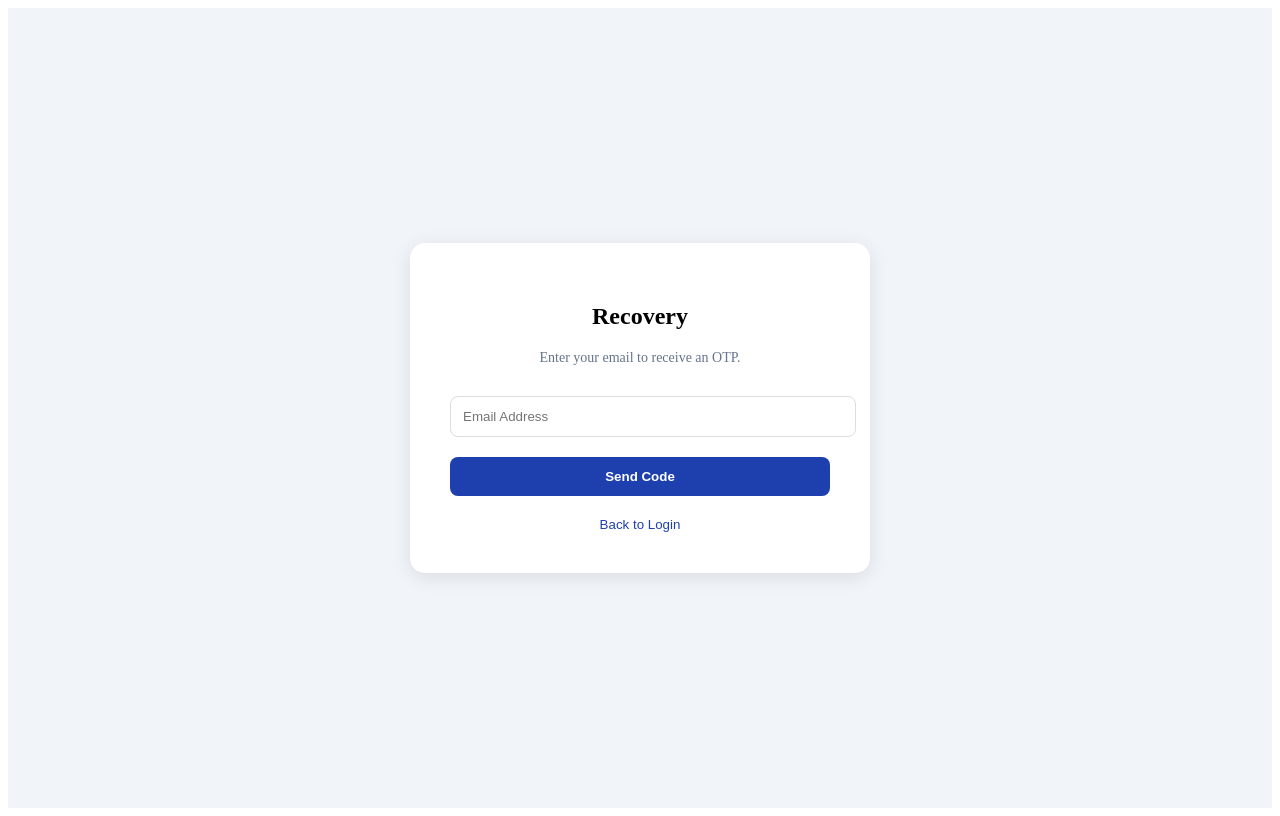
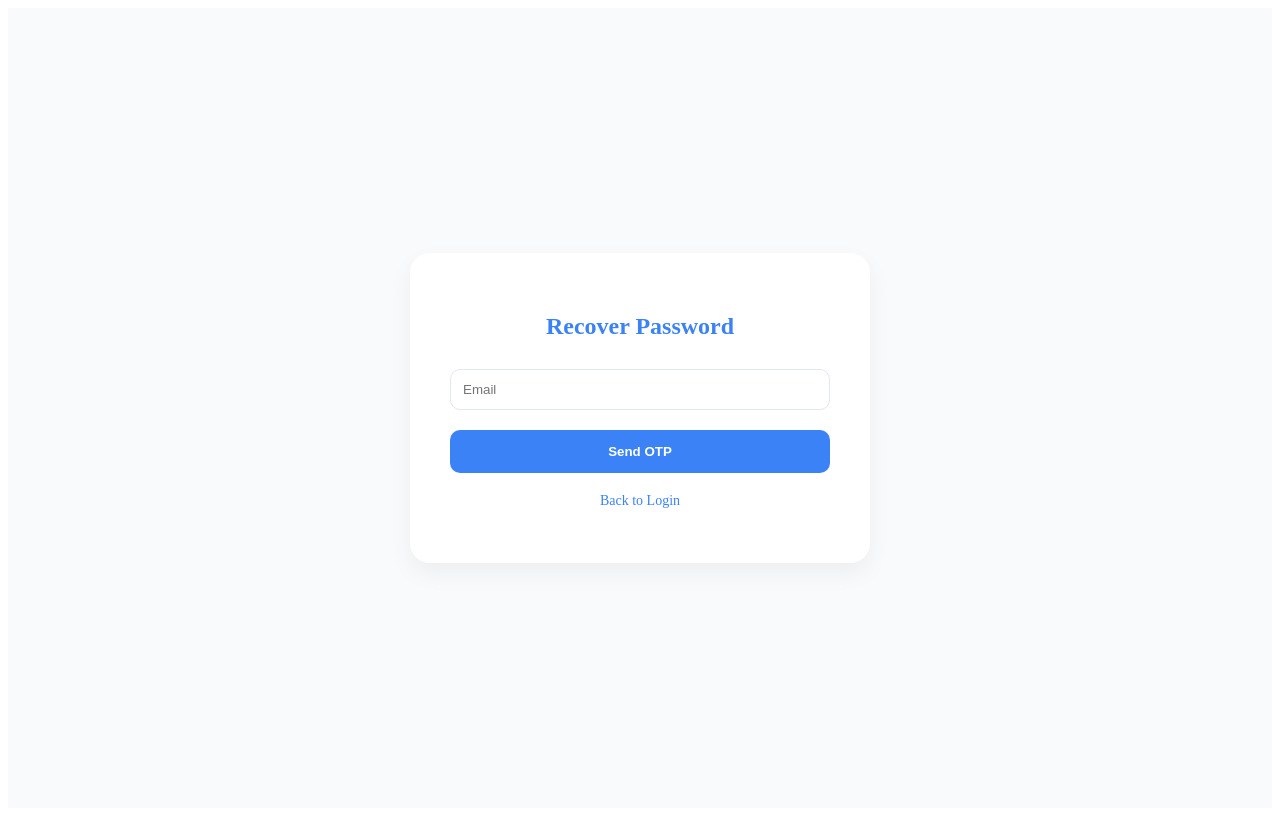
Before and after one commit to Suneetha125/Cloudly-Drive, a React (Create React App) app in the folder client/: page /forgot-password in a window 1280 px wide. Built offline with nearby package versions, Linux system fonts and the light colour scheme.

Commit message:
Forgot password working

```diff
--- a/client/src/ForgotPassword.js
+++ b/client/src/ForgotPassword.js
@@ -1,4 +1,3 @@
-//
 import React, { useState } from 'react';
 import axios from 'axios';
 import { useNavigate } from 'react-router-dom';
@@ -6,7 +5,7 @@ import { useNavigate } from 'react-router-dom';
 const API = "https://cloudly-dj52.onrender.com/api";
 
 const ForgotPassword = () => {
-    const [step, setStep] = useState(1); // 1 = Email, 2 = OTP/NewPass
+    const [step, setStep] = useState(1);
     const [email, setEmail] = useState('');
     const [otp, setOtp] = useState('');
     const [newPassword, setNewPassword] = useState('');
@@ -18,10 +17,10 @@ const ForgotPassword = () => {
         setLoading(true);
         try {
             await axios.post(`${API}/auth/forgot-password`, { email });
-            alert("Success! Check your email for the 6-digit code.");
+            alert("Success! Check your email for the code.");
             setStep(2);
         } catch (err) {
-            alert(err.response?.data?.error || "Error sending OTP");
+            alert(err.response?.data?.error || "User not found");
         } finally { setLoading(false); }
     };
 
@@ -30,44 +29,40 @@ const ForgotPassword = () => {
         setLoading(true);
         try {
             await axios.post(`${API}/auth/reset-password`, { email, otp, newPassword });
-            alert("Password changed! Please login now.");
+            alert("Password updated! Please login.");
             navigate('/');
         } catch (err) {
-            alert(err.response?.data?.error || "Invalid OTP");
+            alert(err.response?.data?.error || "Invalid code");
         } finally { setLoading(false); }
-    };
-
-    const styles = {
-        page: { display: 'flex', justifyContent: 'center', alignItems: 'center', height: '100vh', background: '#f1f5f9' },
-        card: { background: '#fff', padding: '40px', borderRadius: '15px', boxShadow: '0 4px 20px rgba(0,0,0,0.1)', width: '380px', textAlign: 'center' },
-        input: { width: '100%', padding: '12px', margin: '10px 0', borderRadius: '8px', border: '1px solid #ddd', outline: 'none' },
-        btn: { width: '100%', padding: '12px', background: '#1e40af', color: '#fff', border: 'none', borderRadius: '8px', cursor: 'pointer', fontWeight: 'bold', marginTop: '10px' }
     };
 
     return (
         <div style={styles.page}>
             <div style={styles.card}>
-                <h2>{step === 1 ? "Recovery" : "New Password"}</h2>
-                <p style={{fontSize: '14px', color: '#64748b', marginBottom: '20px'}}>
-                    {step === 1 ? "Enter your email to receive an OTP." : "Enter the OTP from your email and your new password."}
-                </p>
-
+                <h2 style={{color:'#3b82f6'}}>{step === 1 ? "Recover Password" : "Reset Password"}</h2>
                 {step === 1 ? (
                     <form onSubmit={handleSendOTP}>
-                        <input type="email" placeholder="Email Address" style={styles.input} required onChange={e => setEmail(e.target.value)} />
-                        <button type="submit" style={styles.btn} disabled={loading}>{loading ? "Sending..." : "Send Code"}</button>
+                        <input type="email" placeholder="Email" style={styles.input} required onChange={e => setEmail(e.target.value)} />
+                        <button type="submit" style={styles.btn} disabled={loading}>{loading ? "Sending..." : "Send OTP"}</button>
                     </form>
                 ) : (
                     <form onSubmit={handleReset}>
                         <input type="text" placeholder="6-Digit OTP" style={styles.input} required onChange={e => setOtp(e.target.value)} />
                         <input type="password" placeholder="New Password" style={styles.input} required onChange={e => setNewPassword(e.target.value)} />
-                        <button type="submit" style={styles.btn} disabled={loading}>{loading ? "Updating..." : "Reset Password"}</button>
+                        <button type="submit" style={styles.btn} disabled={loading}>{loading ? "Updating..." : "Update Password"}</button>
                     </form>
                 )}
-                <button onClick={() => navigate('/')} style={{marginTop: '20px', background: 'none', border: 'none', color: '#1e40af', cursor: 'pointer'}}>Back to Login</button>
+                <p onClick={() => navigate('/')} style={{marginTop:20, color:'#3b82f6', cursor:'pointer', fontSize:14}}>Back to Login</p>
             </div>
         </div>
     );
 };
 
+const styles = {
+    page: { display: 'flex', justifyContent: 'center', alignItems: 'center', height: '100vh', background: '#f8fafc' },
+    card: { background: '#fff', padding: 40, borderRadius: 20, boxShadow: '0 10px 25px rgba(0,0,0,0.05)', width: 380, textAlign: 'center' },
+    input: { width: '100%', padding: 12, margin: '10px 0', borderRadius: 10, border: '1px solid #e2e8f0', outline: 'none', boxSizing:'border-box' },
+    btn: { width: '100%', padding: 14, background: '#3b82f6', color: '#fff', border: 'none', borderRadius: 10, cursor: 'pointer', fontWeight: 'bold', marginTop: 10 }
+};
+
 export default ForgotPassword;
```
Also changed, not shown: 1 other file (tests, documents, lock files or other folders).
